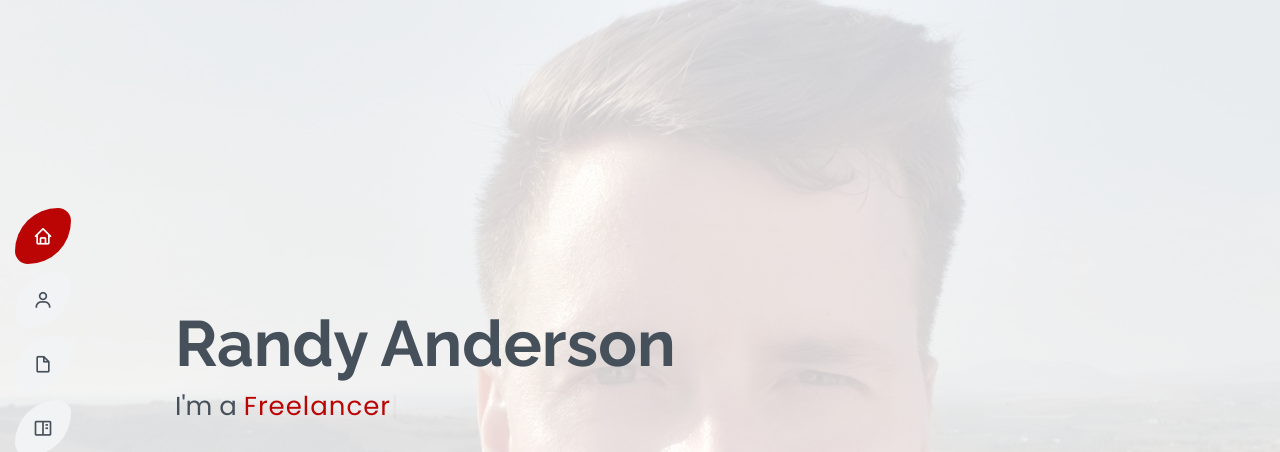
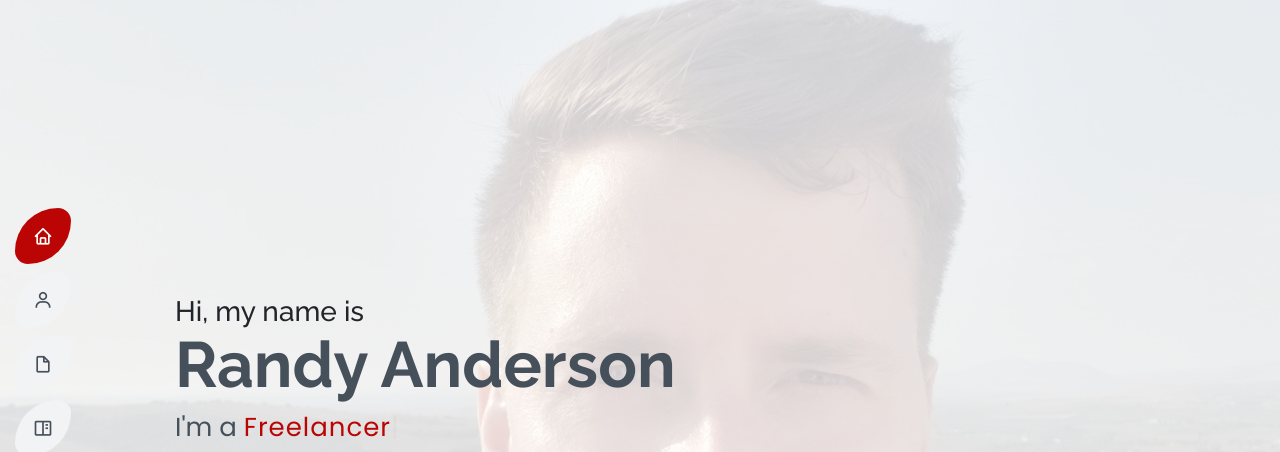
Before and after one commit to randyaajr/portfolio-randy, a website with bundled scripts: page index.html in a window 1280 px wide. Shown: the top 452 px of the page. Built offline with nearby package versions, Linux system fonts and the light colour scheme.

Commit message:
Added to main title

```diff
--- a/index.html
+++ b/index.html
@@ -67,6 +67,7 @@
     <!-- ======= Hero Section ======= -->
     <section id="hero" class="d-flex flex-column justify-content-center">
         <div class="container" data-aos="zoom-in" data-aos-delay="100">
+            <h3>Hi, my name is</h3>
             <h1>Randy Anderson</h1>
             <p>I'm a <span class="typed" data-typed-items="Developer, Freelancer, Music Producer, Designer"></span></p>
             <div class="social-links">
```
